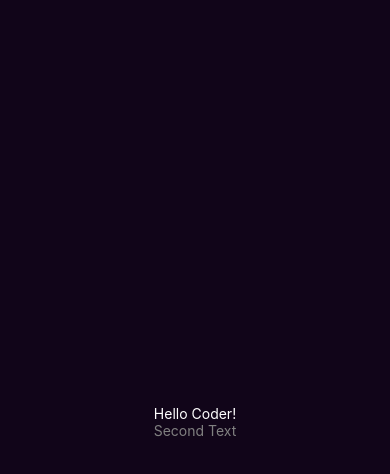
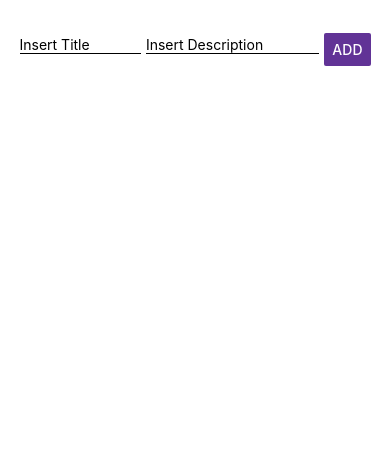
Before and after one commit to billiejoe1988/ArgenWines, a React Native app: screen / in a window 390 px wide. Shown: the top 474 px of the page. Built offline with nearby package versions, Linux system fonts and the light colour scheme.

Commit message:
ADD, list, styles

```diff
--- a/App.jsx
+++ b/App.jsx
@@ -1,27 +1,156 @@
-import { StatusBar } from 'expo-status-bar';
-import { StyleSheet, Text, View } from 'react-native';
+import { useState } from 'react';
+import { StyleSheet, Text, View, TextInput, Button, ScrollView, FlatList, Modal } from 'react-native';
+import uuid from 'react-native-uuid';
 
-export default function App() {
+const App = () => {
+
+  const [modalVisible, setModalVisible]  = useState(false);
+  const [taskSelected, setTaskSelected] = useState({});
+  const [taskTitle, setTaskTitle] = useState('');
+  const [taskDescription, setTaskDescription] = useState('');
+  const [tasks, setTasks] = useState([]);
+
+  const addTask = () => {
+
+    const newTask = {
+      id: uuid.v4(),
+      createdAt: new Date().toLocaleString(),
+      updatedAt: new Date().toLocaleString(),
+      title: taskTitle,
+      description: taskDescription,
+    };
+
+    setTasks([...tasks, newTask]);
+    setTaskTitle('');
+    setTaskDescription('');
+  };
+
+  const onHandlerTitle = (t) => {
+    setTaskTitle(t);
+  };
+
+  const onHandlerDescription = (t) => {
+    setTaskDescription(t);
+  };
+
+  const onHandlerModalDelete = (task) => {
+    setTaskSelected(task);
+    setModalVisible(true);
+  };
+
+  const deleteTask  = () => {
+    setTasks(tasks.filter(t => t.id !== taskSelected.id));
+    setModalVisible(false);
+  };
+
   return (
-    <View style={styles.container}>
-      <Text style={styles.text}>Hello Coder!</Text>
-      <Text style={styles.text2}>Second Text</Text>
-      <StatusBar />
-    </View>
+      <View style={styles.container}>
+        <View style={styles.inputContainer}>
+          <TextInput value={taskTitle} onChangeText={onHandlerTitle} placeholder='Insert Title' style={styles.textInput1} />
+          <TextInput value={taskDescription} onChangeText={onHandlerDescription} placeholder='Insert Description' style={styles.textInput2} />
+          <Button style={styles.buttonAdd} color="#613396" title='ADD' onPress={addTask} />
+        </View>
+        <View style={styles.tasksContainer}>
+          <FlatList
+            data={tasks}
+            keyExtractor={item => item.id}
+            renderItem={({item}) => (
+              <View style={styles.taskCard}>
+                <Text style={styles.text}>{item.title}</Text>
+                <Text style={styles.text2}>{item.description}</Text>
+                <Button  style={styles.buttons} title='DEL' onPress={() => onHandlerModalDelete(item)} color="#808080" />
+              </View>
+            )}
+          />
+          <Modal
+            visible={modalVisible}
+            onRequestClose={() => setModalVisible(false)}
+            animationType="slide"
+          >
+            <View style={styles.modalContent}>
+              <Text  >Are you sure you want to delete this item? {taskSelected.title} </Text>
+              <View style={styles.modalButtonsContainer}>
+                <Button style={styles.modalButton} title='Yes' onPress={deleteTask} color="#7C43BD" />
+                <Button style={styles.modalButton} title='No' onPress={() => setModalVisible(false)} color="#7C43BD" />
+              </View>
+            </View>
+          </Modal>
+        </View>
+      </View>
   );
-}
+};
 
 const styles = StyleSheet.create({
   container: {
     flex: 1,
-    backgroundColor: '#110519',
+    paddingTop: 33,
+    backgroundColor: '#fff',
     alignItems: 'center',
     justifyContent: 'center',
   },
-  text:{
-    color: '#fff',
+  inputContainer: {
+    flexDirection: 'row',
+    justifyContent: 'space-between',
+    alignItems: 'center',
+    width: '90%',
+    marginBottom: 20,
   },
-  text2:{
-    color: 'gray'
+  textInput1: {
+    borderBottomColor: 'black',
+    borderBottomWidth: 1,
+    width: '35%',
+    marginBottom: 10,
+    marginRight: 5,
   },
+  textInput2: {
+    borderBottomColor: 'black',
+    borderBottomWidth: 1,
+    width: '50%',
+    marginBottom: 10,
+    marginRight: 5,
+  },
+  tasksContainer: {
+    flex: 1,
+    width: '90%',
+  },
+  taskCard: {
+    flexDirection: 'row',
+    justifyContent: 'space-between',
+    alignItems: 'center',
+    borderWidth: 1,
+    borderColor: 'black',
+    padding: 10,
+    marginBottom: 10,
+    borderRadius: 10,
+  },
+  text: {
+    fontSize: 20,
+  },
+  text2: {
+   fontSize: 12,
+  },
+  modalContent: {
+    flex: 1,
+    padding: 4,
+    justifyContent: 'center',
+    alignItems: 'center',
+  },
+  modalButtonsContainer: {
+    padding: 20,
+    flexDirection: 'row',
+    justifyContent: 'space-between',
+    width: '40%',
+    borderRadius: 10,
+  },
+  modalButton: {
+    margin: 5,
+    padding:5,
+    width: '40%',
+    borderRadius: 10,
+  },
+  buttonAdd: {
+    borderRadius: 10,
+  }
 });
+
+export default App;
--- a/package.json
+++ b/package.json
@@ -12,7 +12,9 @@
     "expo": "~50.0.2",
     "expo-status-bar": "~1.11.1",
     "react": "18.2.0",
-    "react-native": "0.73.2"
+    "react-native": "0.73.2",
+    "react-native-uuid": "^2.0.1",
+    "uuid": "^9.0.1"
   },
   "devDependencies": {
     "@babel/core": "^7.20.0"
```
Also changed, not shown: 1 other file (tests, documents, lock files or other folders).
